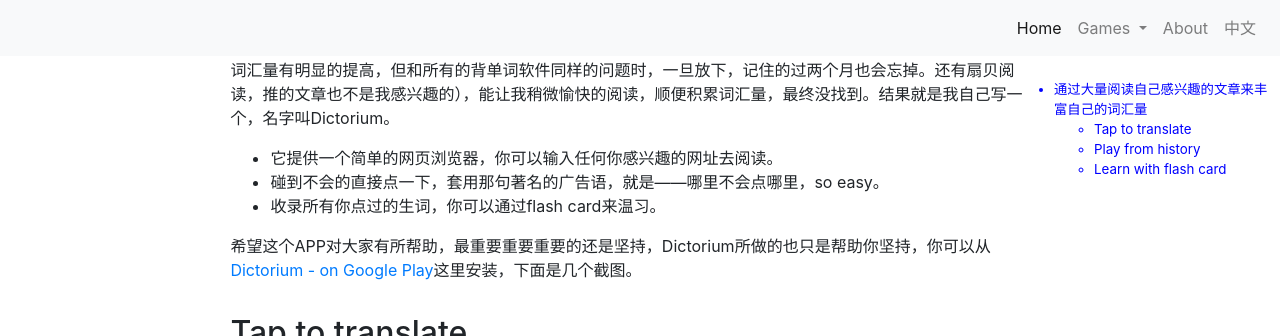
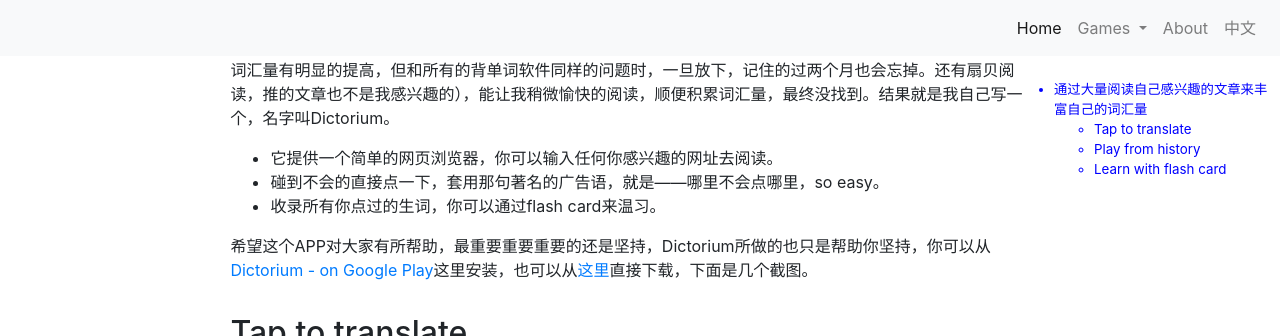
Before and after one commit to brookhong/brookhong.github.io, a Jekyll site: the page built from _posts/2019-06-07-build-up-your-vocabulary-as-you-read-cn.md, in a window 1280 px wide and 900 px high, scrolled down 558 px, cut to the strip 0-336 px from the top of the window. Built offline with Jekyll 4.4.1, drawn with Linux system fonts in a browser that asks for light colours; comment, search, counter and statistics services are not loaded.

Commit message:
release Dictorium_v1.2.apk

```diff
--- a/_posts/2019-06-07-build-up-your-vocabulary-as-you-read-cn.md
+++ b/_posts/2019-06-07-build-up-your-vocabulary-as-you-read-cn.md
@@ -27,7 +27,7 @@
 * 碰到不会的直接点一下，套用那句著名的广告语，就是——哪里不会点哪里，so easy。
 * 收录所有你点过的生词，你可以通过flash card来温习。
 
-希望这个APP对大家有所帮助，最重要重要重要的还是坚持，Dictorium所做的也只是帮助你坚持，你可以从[Dictorium - on Google Play](https://play.google.com/store/apps/details?id=com.brook.dictorium)这里安装，下面是几个截图。
+希望这个APP对大家有所帮助，最重要重要重要的还是坚持，Dictorium所做的也只是帮助你坚持，你可以从[Dictorium - on Google Play](https://play.google.com/store/apps/details?id=com.brook.dictorium)这里安装，也可以从[这里](https://brookhong.github.io/assets/downloads/Dictorium_v1.2.apk)直接下载，下面是几个截图。
 
 ## Tap to translate
 ![tap_to_translate](https://user-images.githubusercontent.com/288207/59078358-5a10a380-8911-11e9-8d4e-59cc45ed09d0.png)
```
Also changed, not shown: 2 other files.
